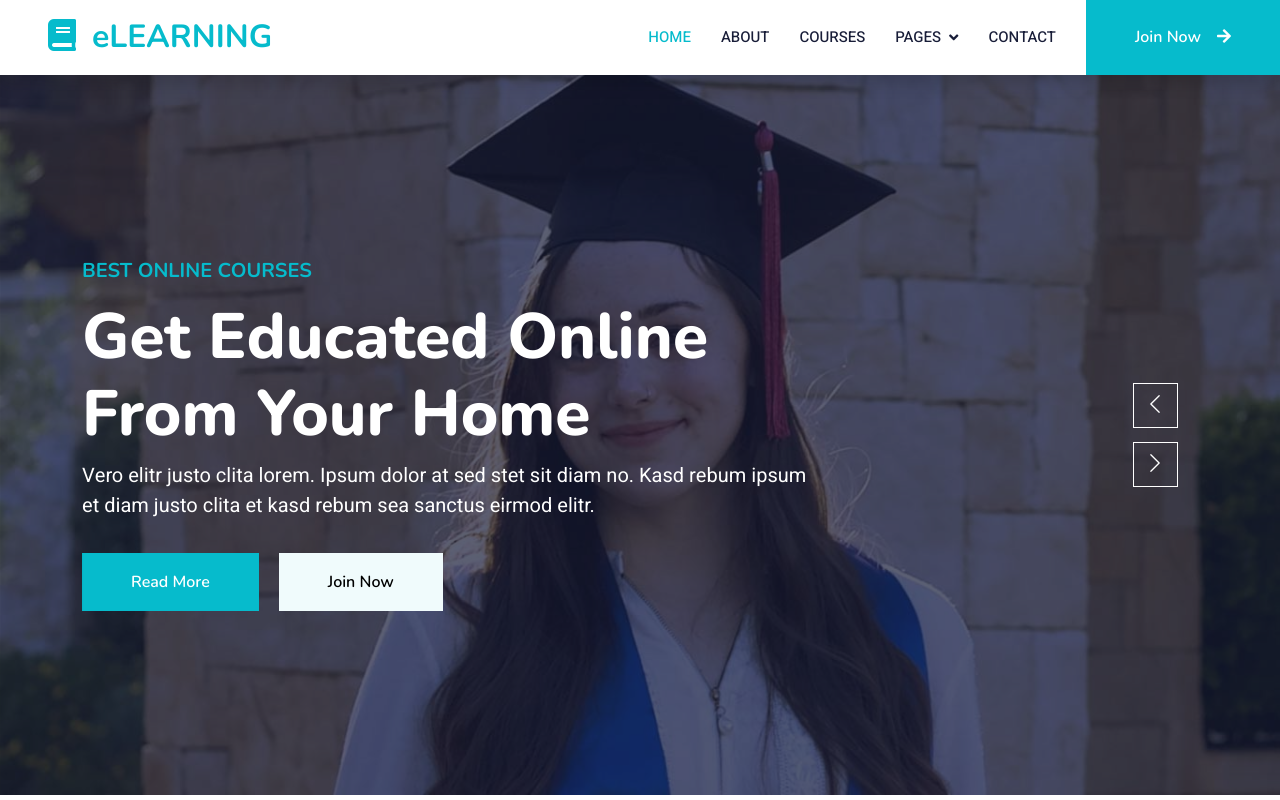
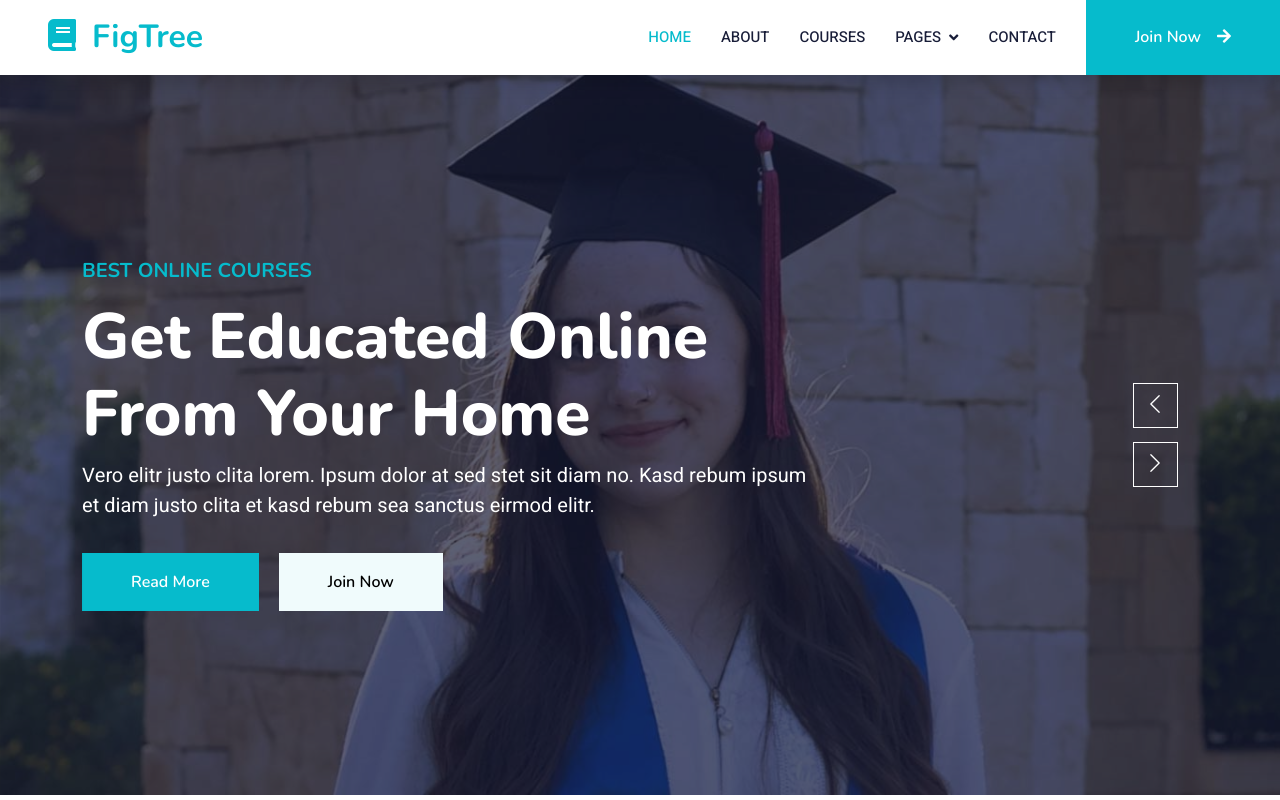
Before and after one commit to aircleanapp/fig, a plain HTML site: page index.html in a window 1280 px wide. Shown: the top 800 px of the page. Drawn offline with nearby package versions, Linux system fonts and the light colour scheme.

Commit message:
Edit title

```diff
--- a/index.html
+++ b/index.html
@@ -3,7 +3,7 @@
 
 <head>
     <meta charset="utf-8">
-    <title>eLEARNING - eLearning HTML Template</title>
+    <title>FigTree</title>
     <meta content="width=device-width, initial-scale=1.0" name="viewport">
     <meta content="" name="keywords">
     <meta content="" name="description">
@@ -44,7 +44,7 @@
     <!-- Navbar Start -->
     <nav class="navbar navbar-expand-lg bg-white navbar-light shadow sticky-top p-0">
         <a href="index.html" class="navbar-brand d-flex align-items-center px-4 px-lg-5">
-            <h2 class="m-0 text-primary"><i class="fa fa-book me-3"></i>eLEARNING</h2>
+            <h2 class="m-0 text-primary"><i class="fa fa-book me-3"></i>FigTree</h2>
         </a>
         <button type="button" class="navbar-toggler me-4" data-bs-toggle="collapse" data-bs-target="#navbarCollapse">
             <span class="navbar-toggler-icon"></span>
```
